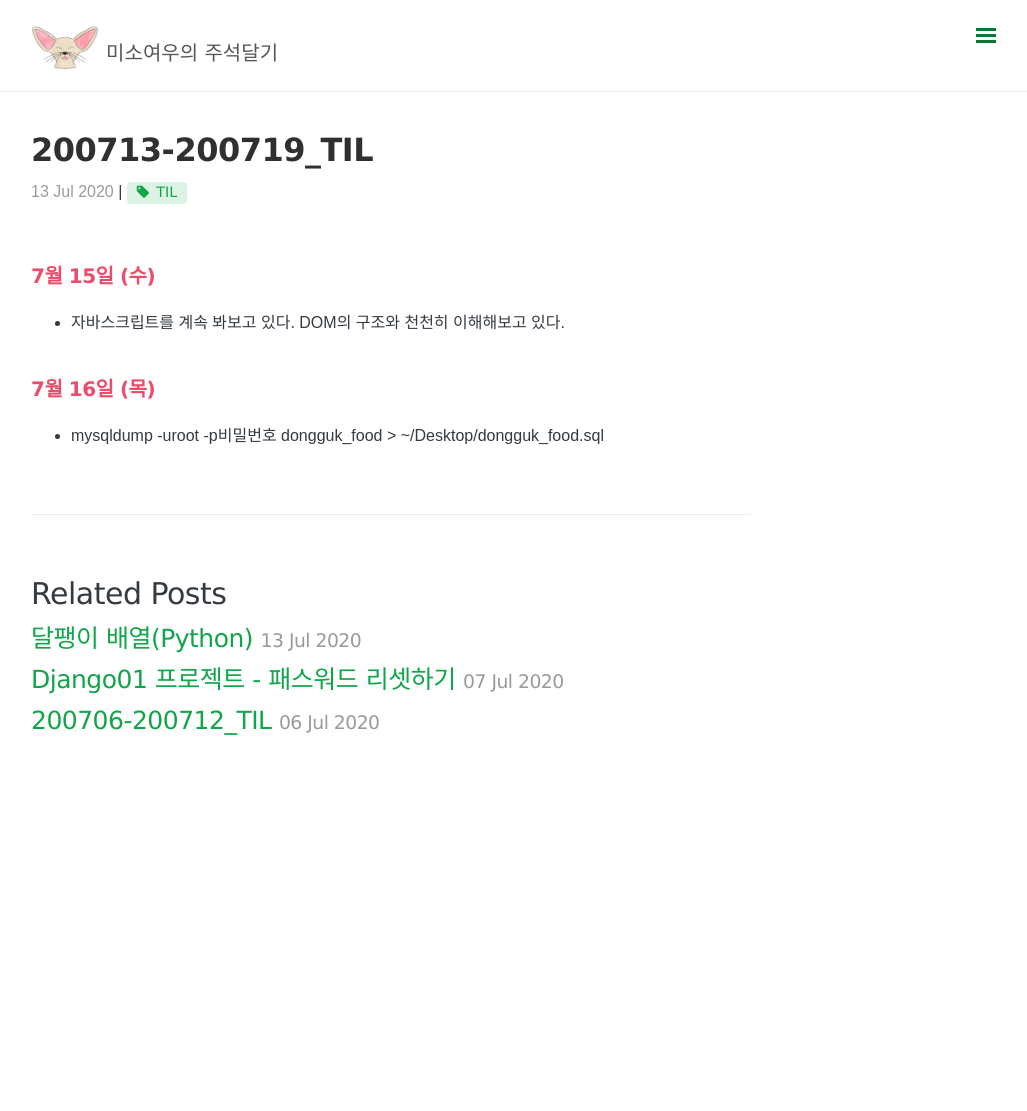
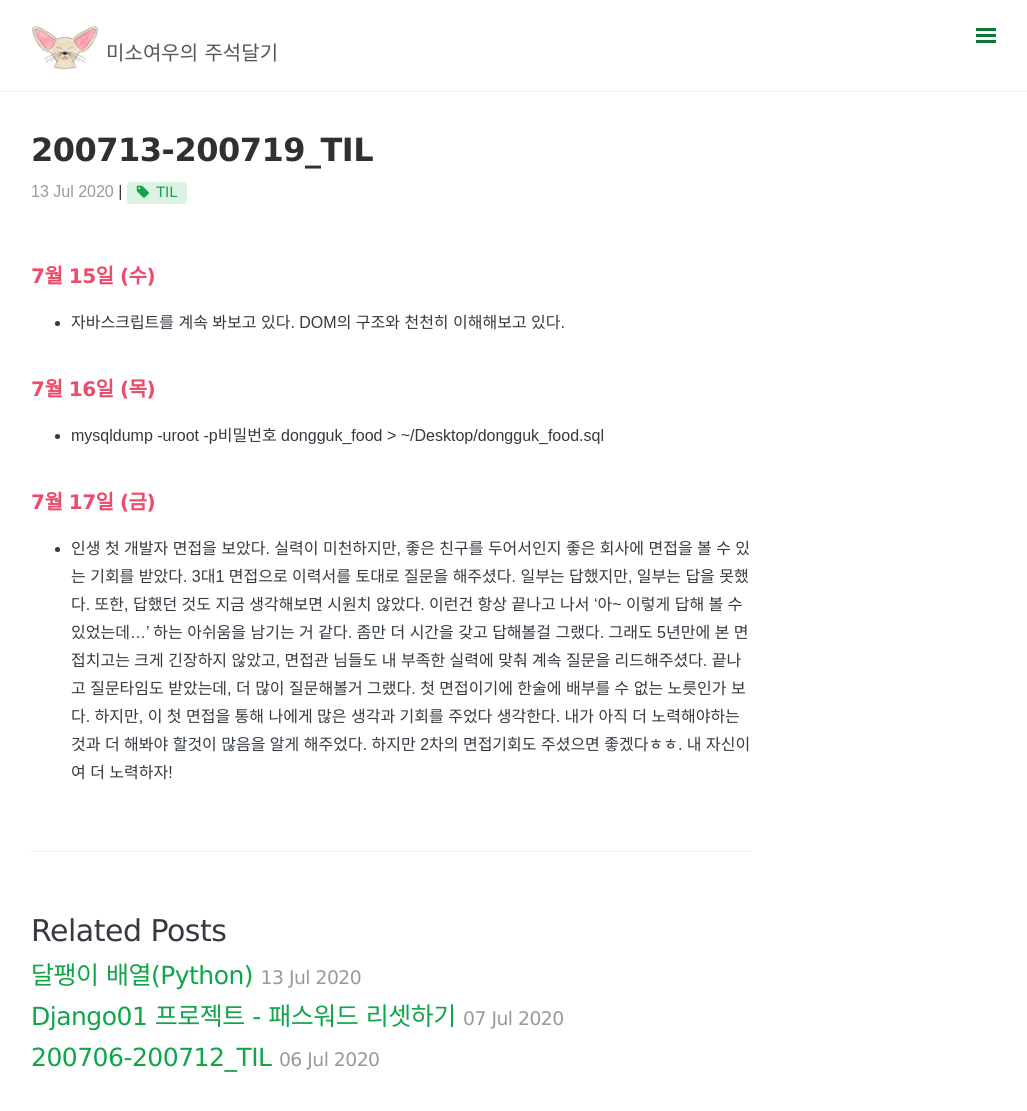
Before and after one commit to somefood/somefood.github.io, a Jekyll site: the page built from _posts/Today I Learned/2020-07-13-07-19-TIL.md, in a window 1280 px wide and 1133 px high. Shown: the top 1111 px of the window, without its empty margins (249-1276 px from the left). Built offline with Jekyll 4.4.1, drawn with Linux system fonts in a browser that asks for light colours; nearby versions of some CDN libraries; comment, search, counter and statistics services are not loaded.

Commit message:
수정: TIL 내용 추가

```diff
--- a/_posts/Today I Learned/2020-07-13-07-19-TIL.md
+++ b/_posts/Today I Learned/2020-07-13-07-19-TIL.md
@@ -12,3 +12,6 @@ comments: true
 
 ## 7월 16일 (목)
 - mysqldump -uroot -p비밀번호 dongguk_food > ~/Desktop/dongguk_food.sql
+
+## 7월 17일 (금)
+- 인생 첫 개발자 면접을 보았다. 실력이 미천하지만, 좋은 친구를 두어서인지 좋은 회사에 면접을 볼 수 있는 기회를 받았다. 3대1 면접으로 이력서를 토대로 질문을 해주셨다. 일부는 답했지만, 일부는 답을 못했다. 또한, 답했던 것도 지금 생각해보면 시원치 않았다. 이런건 항상 끝나고 나서 '아~ 이렇게 답해 볼 수 있었는데...' 하는 아쉬움을 남기는 거 같다. 좀만 더 시간을 갖고 답해볼걸 그랬다. 그래도 5년만에 본 면접치고는 크게 긴장하지 않았고, 면접관 님들도 내 부족한 실력에 맞춰 계속 질문을 리드해주셨다. 끝나고 질문타임도 받았는데, 더 많이 질문해볼거 그랬다. 첫 면접이기에 한술에 배부를 수 없는 노릇인가 보다. 하지만, 이 첫 면접을 통해 나에게 많은 생각과 기회를 주었다 생각한다. 내가 아직 더 노력해야하는 것과 더 해봐야 할것이 많음을 알게 해주었다. 하지만 2차의 면접기회도 주셨으면 좋겠다ㅎㅎ. 내 자신이여 더 노력하자!
```
